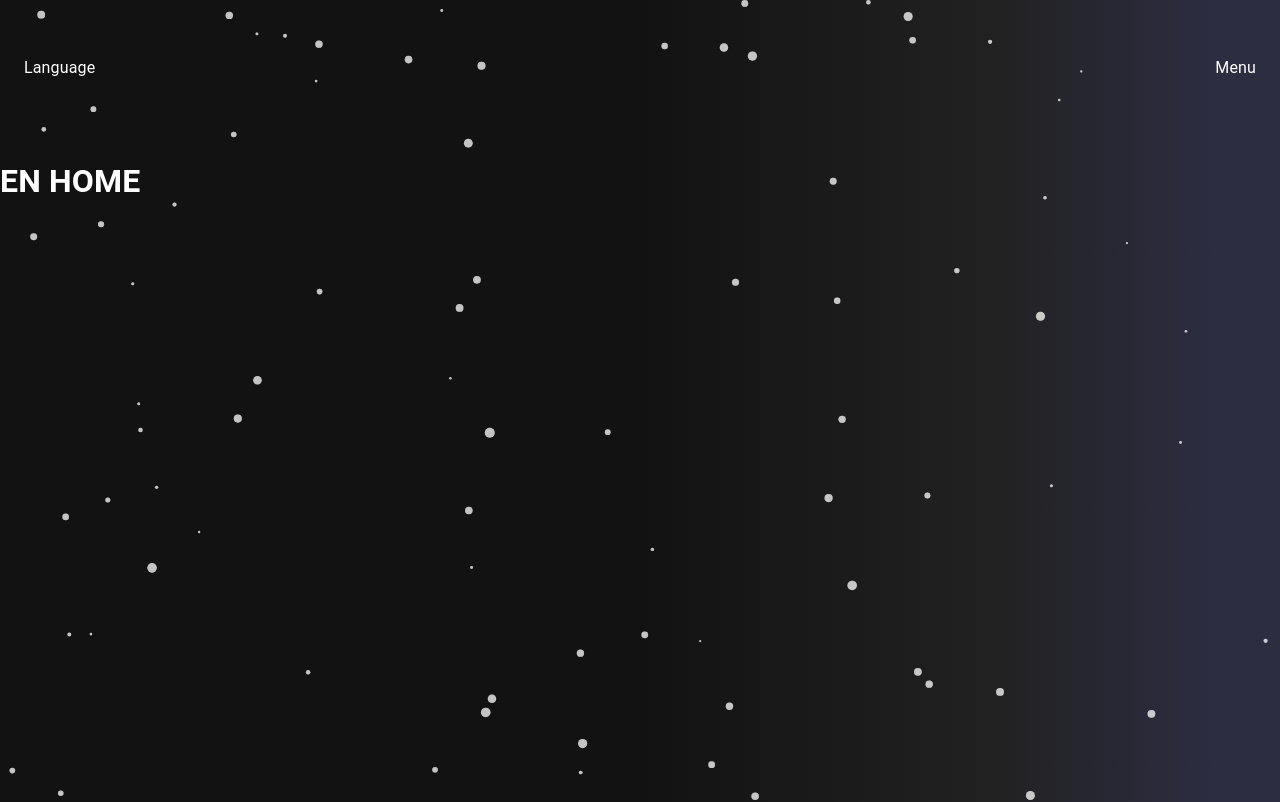
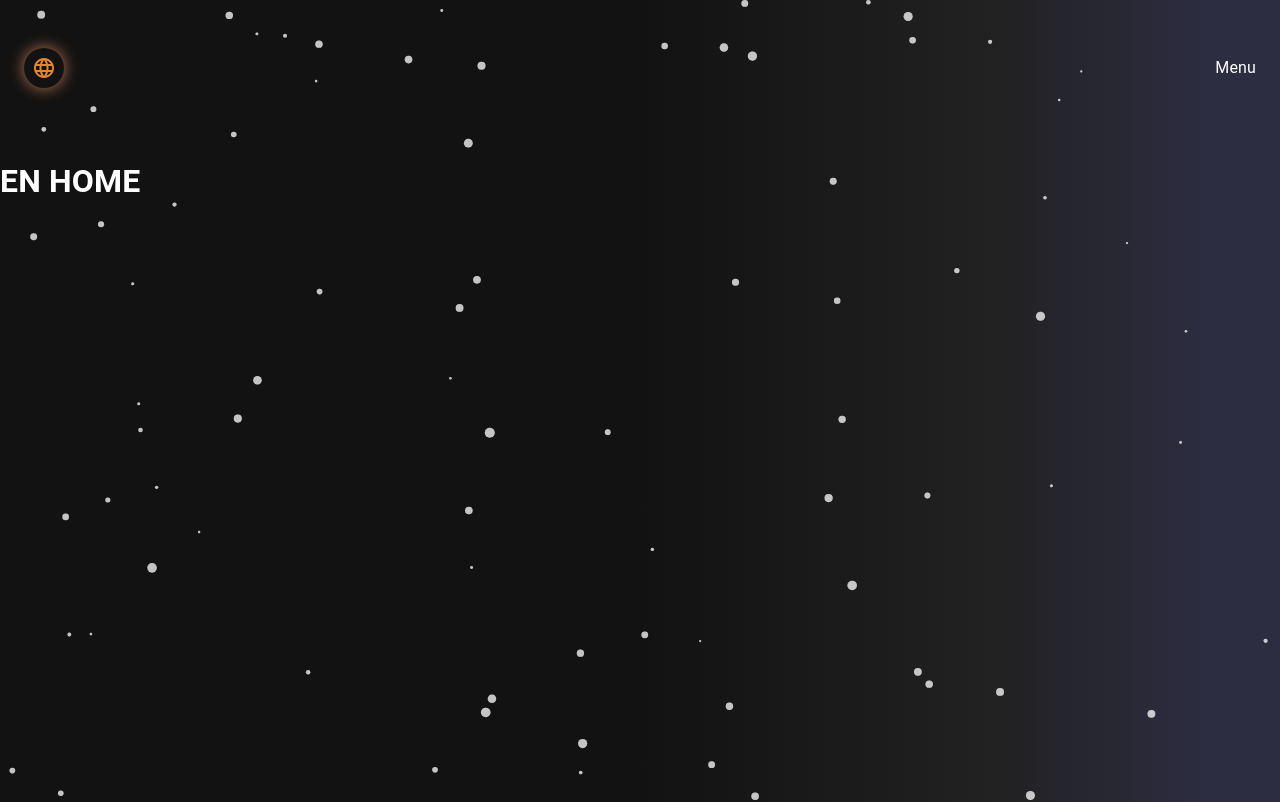
Before and after one commit to LukacTomas/my-page, a React (Create React App) app: page /en/home/ in a window 1280 px wide. Shown: the top 802 px of the page. Built offline with nearby package versions, Linux system fonts and the light colour scheme.

Commit message:
Languagemenu working but site not changing Component

```diff
--- /dev/null
+++ b/src/Theme/Components/Navigation/Language/Menulinks.js
@@ -0,0 +1,28 @@
+import React from "react";
+import MenuItem from "@mui/material/MenuItem";
+import { BrowserRouter, Link } from "react-router-dom";
+import { styled } from "@mui/system";
+import { useLanguage } from "Hooks";
+
+const MyLink = styled(Link)({
+  color: "white",
+  fontSize: "1rem",
+  padding: "0 5px",
+  margin: "0",
+  textDecoration: "none",
+});
+
+export default function Menulinks({ handleClose }) {
+  const language = useLanguage();
+  const page = "resume/";
+  return (
+    <BrowserRouter>
+      <MenuItem disabled={language === "sk"} onClick={handleClose}>
+        <MyLink to={`/sk/${page}`}>SK</MyLink>
+      </MenuItem>
+      <MenuItem disabled={language === "en"} onClick={handleClose}>
+        <MyLink to={`/en/${page}`}>EN</MyLink>
+      </MenuItem>
+    </BrowserRouter>
+  );
+}
--- /dev/null
+++ b/src/Theme/Components/Navigation/Language/index.js
@@ -0,0 +1,46 @@
+import * as React from "react";
+
+import Language from "@mui/icons-material/Language";
+import MenuLinks from "./Menulinks";
+
+import { IconButton, Menu } from "@mui/material";
+import { styled } from "@mui/system";
+
+const MyIconButton = styled(IconButton)(({ theme }) => ({
+  borderRadius: "2rem",
+  color: theme.palette.primary.main,
+  boxShadow: `0 0 15px ${theme.palette.primary.hover}`,
+  textDecoration: "none",
+  transition: "all 300ms",
+
+  "&:hover": {
+    boxShadow: `0 0 25px ${theme.palette.primary.hover}`,
+    color: theme.palette.primary.hover,
+    textShadow: `0 0 5px ${theme.palette.primary.hover}`,
+  },
+}));
+
+export const LanguageMenu = () => {
+  const [menuEl, setMenuEl] = React.useState(null);
+  const open = Boolean(menuEl);
+
+  const handleClick = (event) => setMenuEl(event.currentTarget);
+  const handleClose = () => setMenuEl(null);
+
+  return (
+    <>
+      <MyIconButton
+        id="languageButton"
+        aria-controls="basic-menu"
+        aria-haspopup="true"
+        aria-expanded={open ? "true" : undefined}
+        onClick={handleClick}
+      >
+        <Language />
+      </MyIconButton>
+      <Menu anchorEl={menuEl} open={open} onClose={handleClose}>
+        <MenuLinks handleClose={handleClose} />
+      </Menu>
+    </>
+  );
+};
--- a/src/Theme/Components/Navigation/index.js
+++ b/src/Theme/Components/Navigation/index.js
@@ -2,6 +2,7 @@ import React from "react";
 import AppBar from "@mui/material/AppBar";
 import Box from "@mui/material/Box";
 import Toolbar from "@mui/material/Toolbar";
+import { LanguageMenu } from "./Language";
 
 export const Navigation = () => {
   return (
@@ -13,7 +14,9 @@ export const Navigation = () => {
         color="transparent"
       >
         <Toolbar>
-          <Box sx={{ flexGrow: 1 }}>Language</Box>
+          <Box sx={{ flexGrow: 1 }}>
+            <LanguageMenu />
+          </Box>
           <Box sx={{ my: 7 }}>Menu</Box>
         </Toolbar>
       </AppBar>
--- a/src/Theme/Components/Routes.js
+++ b/src/Theme/Components/Routes.js
@@ -10,10 +10,10 @@ export const Routes = () => {
   return (
     <BrowserRouter>
       <Switch>
-        <Route path="en/home/" element={<h1>EN HOME</h1>} />
-        <Route path="en/resume/" element={<h1>EN resume</h1>} />
-        <Route path="sk/home/" element={<h1>SK HOME</h1>} />
-        <Route path="sk/resume/" element={<h1>SK resume</h1>} />
+        <Route exact={true} path="en/home/" element={<h1>EN HOME</h1>} />
+        <Route exact={true} path="en/resume/" element={<h1>EN resume</h1>} />
+        <Route exact={true} path="sk/home/" element={<h1>SK HOME</h1>} />
+        <Route exact={true} path="sk/resume/" element={<h1>SK resume</h1>} />
         <Route path="" element={<Navigate to="/en/home/" />} />
       </Switch>
     </BrowserRouter>
```
